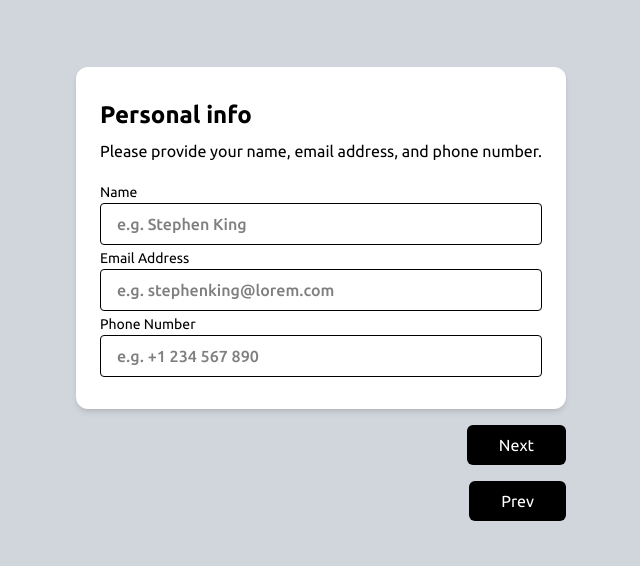
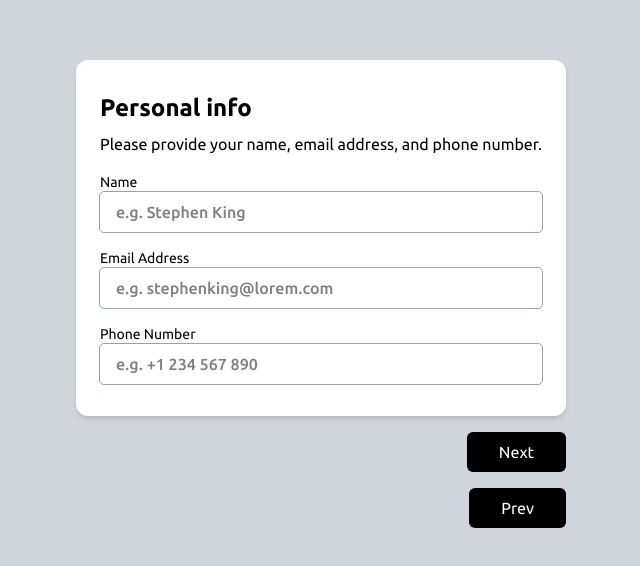
Before and after one commit to leandrho/multi-step-form-fmi, a React (Vite) app: page / in a window 1280 px wide. Shown: the part 106-672 px from the top of the page, without its empty margins (319-959 px from the left). Built offline with nearby package versions, Linux system fonts and the light colour scheme.

Commit message:
working on personalinfo

```diff
--- a/src/components/PersonalInfoForm.tsx
+++ b/src/components/PersonalInfoForm.tsx
@@ -1,43 +1,107 @@
 
-import { forwardRef, useImperativeHandle } from "react"
+import { forwardRef, useContext, useImperativeHandle, useRef, useState } from "react"
+import { MultiStepContext } from "../context/MultiStepsProvider";
 
 type PersonalInfoFormProps = {
 
 }
 export const PersonalInfoForm = forwardRef(({  } :PersonalInfoFormProps, ref) => {
-//   const {personalInfo, setPersonInfo} = useMultiSteps();
+    const {personalInfo, setPersonInfo} = useContext(MultiStepContext);
+    const [errors, setErrors ] = useState({name:false, email: false, phone:false})
+    const nameRef = useRef<HTMLInputElement>(null);
+    const emailRef = useRef<HTMLInputElement>(null);
+    const phoneRef = useRef<HTMLInputElement>(null);
+
     const validateInputs = () :boolean => {
-        console.log('VALIDANDO PERSONAL INFO..');
-        return false;
+        let ret :boolean = true;
+        let errs = {name:false, email: false, phone: false};
+        if(nameRef.current && nameRef.current.value==''){
+            console.log('Error name')
+            errs = {...errs, name:true};
+            ret=false;
+        }
+        if(emailRef.current && emailRef.current.value==''){
+            console.log('Error email')
+            errs = {...errs, email:true};
+            ret=false;
+        }
+        if(phoneRef.current && phoneRef.current.value==''){
+            errs = {...errs, phone:true};
+            ret=false;
+        }
+        if(!ret)
+            setErrors(errs)
+        return ret;
     }
     useImperativeHandle(ref, ()=>({
         validateInputs
     }));
 
+    const handleChange = (e:React.ChangeEvent<HTMLInputElement>)=>{
+        switch (e.target.getAttribute('id')) {
+            case 'person-name':
+                setPersonInfo({...personalInfo, name: e.target.value})
+                break;
+            case 'person-email':
+                setPersonInfo({...personalInfo, email: e.target.value})
+                break;
+            case 'person-phone':
+                setPersonInfo({...personalInfo, phone: e.target.value})
+                break;
+            default:
+                break;
+        }
+
+    }
     return (
-        <div className="">
-            <div className="">
-                <label htmlFor="person-name" className="text-sm">Name</label>{/*'need to use useID in the input field if you want to re-use the component..'*/}
-                <input id="person-name"
+        <div className="flex flex-col gap-4">
+            <div className="parent">
+                <div className="flex justify-between items-center">
+                    <label htmlFor="person-name" className="text-sm">Name</label>{/*'need to use useID in the input field if you want to re-use the component..'*/}
+                    {
+                        errors.name && <p className="text-red-400 text-xs font-medium">This field is required</p>
+                    }
+                </div>
+                <input
+                    ref={nameRef}
+                    id="person-name"
                     type="text"
                     placeholder="e.g. Stephen King"
-                    className=" block w-full font-medium outline-hidden border rounded-sm px-4 py-2 "
+                    className=" block w-full font-medium outline outline-gray-400  rounded-sm px-4 py-2 "
+                    value={personalInfo.name}
+                    onChange={(e)=>handleChange(e)}
                 />
             </div>
-            <div className="">
-                <label htmlFor="person-email" className="text-sm">Email Address</label>{/*'need to use useID in the input field if you want to re-use the component..'*/}
+            <div className="parent">
+                <div className="flex justify-between items-center">
+                    <label htmlFor="person-email" className="text-sm">Email Address</label>{/*'need to use useID in the input field if you want to re-use the component..'*/}
+                        {
+                            errors.email ? <p className="text-red-400 text-xs font-medium">This field is required</p> :''
+                        }
+                </div>
                 <input id="person-email"
+                    ref={emailRef}
                     type="email"
                     placeholder="e.g. stephenking@lorem.com"
-                    className=" block w-full font-medium outline-hidden border rounded-sm px-4 py-2 "
+                    className=" block w-full font-medium outline outline-gray-400 rounded-sm px-4 py-2 "
+                    value={personalInfo.email}
+                    onChange={(e)=>handleChange(e)}
                 />
             </div>
-            <div className="">
+            <div className="parent">
+                <div className="flex justify-between items-center">
                 <label htmlFor="person-phone" className="text-sm">Phone Number</label>{/*'need to use useID in the input field if you want to re-use the component..'*/}
+                        {
+                            errors.phone ? <p className="text-red-400 text-xs font-medium">This field is required</p>:''
+                        }
+                </div>
                 <input id="person-phone"
+                    ref={phoneRef}
                     type="text"
                     placeholder="e.g. +1 234 567 890"
-                    className=" block w-full font-medium outline-hidden border rounded-sm px-4 py-2"
+                    className=" block w-full font-medium outline outline-gray-400 rounded-sm px-4 py-2"
+                    value={personalInfo.phone}
+                    onChange={(e)=>handleChange(e)}
                 />
             </div>
         </div>
```
